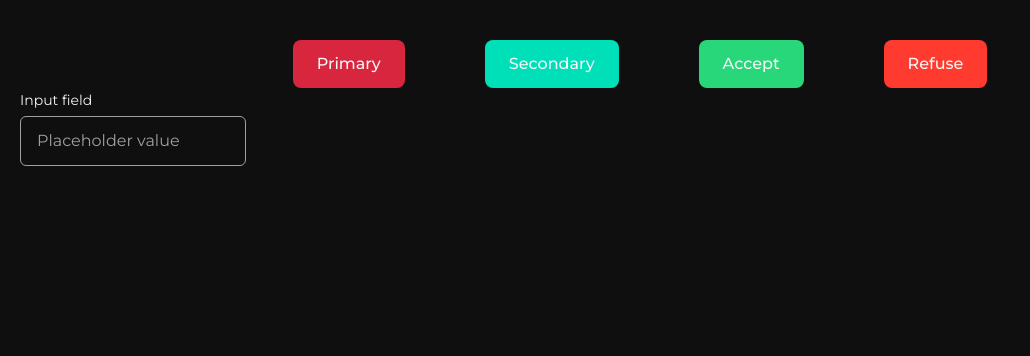
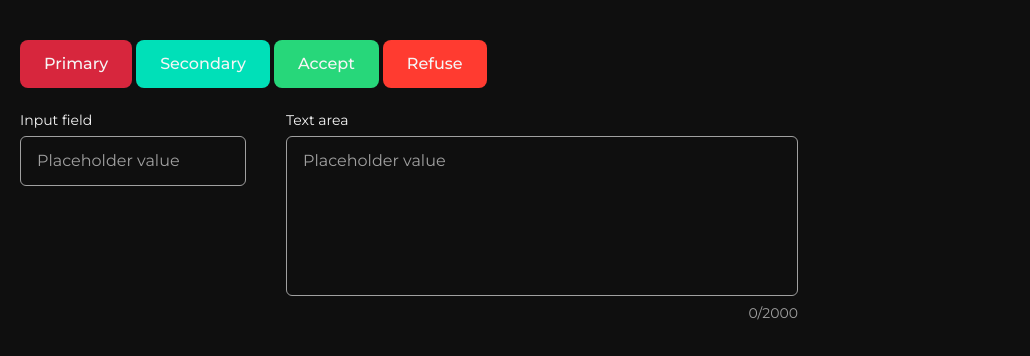
Before and after one commit to gregoirelebas/FightConnect-frontend, a Next.js app: page /toolkit in a window 1280 px wide. Shown: the top 356 px of the page, without its empty margins (0-1030 px from the left). Built offline with nearby package versions, Linux system fonts and the light colour scheme.

Commit message:
Created a TextArea component.

```diff
--- a/app/...components/Input.tsx
+++ b/app/...components/Input.tsx
@@ -21,9 +21,7 @@ export default function Input(props: InputProps) {
         <span className="text-sm">{props.label}</span>
       </div>
       <input
-        className={`${
-          props.className ? props.className : ''
-        } bg-background border text-md border-grey mt-1 px-4 py-3 rounded-md focus:outline-none focus:border-accent focus:ring-1 focus:ring-accent transition-all placeholder:text-grey`}
+        className={`${props.className ? props.className : ''} input`}
         placeholder={props.placeholder}
         value={props.value}
         type={props.type ? props.type : 'text'}
--- /dev/null
+++ b/app/...components/TextArea.tsx
@@ -0,0 +1,30 @@
+interface TextAreaProps {
+  label: string;
+  placeholder: string;
+  className?: string;
+  type?: string;
+  value: string | undefined;
+  onChange: (value: string) => void;
+}
+
+export default function TextArea(props: TextAreaProps) {
+  return (
+    <div className="flex-col items-center">
+      <div>
+        <span className="text-sm">{props.label}</span>
+      </div>
+      <div>
+        <textarea
+          className={`${props.className ? props.className : ''} input w-lg h-40 resize-none`}
+          placeholder={props.placeholder}
+          value={props.value}
+          maxLength={2000}
+          onChange={(e) => props.onChange(e.target.value)}
+        />
+        <div className="flex justify-end">
+          <span className="text-grey text-sm">{props.value?.length}/2000</span>
+        </div>
+      </div>
+    </div>
+  );
+}
--- a/app/globals.css
+++ b/app/globals.css
@@ -32,3 +32,22 @@ body {
 
   font-family: var(--font-montserrat);
 }
+
+@layer components {
+  .input {
+    @apply bg-background
+    text-base
+    border
+    border-grey
+    mt-1
+    px-4
+    py-3
+    rounded-md
+    focus:outline-none
+    focus:border-accent
+    focus:ring-1
+    focus:ring-accent
+    transition-all
+    placeholder:text-grey;
+  }
+}
--- a/app/toolkit/page.tsx
+++ b/app/toolkit/page.tsx
@@ -3,33 +3,37 @@
 import { useState } from 'react';
 import Button, { ButtonVariant } from '../...components/Button';
 import Input from '../...components/Input';
+import TextArea from '../...components/TextArea';
 
 export default function Toolkit() {
   const [inputValue, setInputValue] = useState<string>('');
+  const [textAreaValue, setTextAreaValue] = useState<string>('');
 
-  const handleInputChange = (value: string) => {
-    setInputValue(value);
-  };
-
-  const handleEnter = () => {
+  const handleValidate = () => {
     console.log('Enter!');
   };
 
   return (
     <div className="flex-col mt-10 gap-y-2">
-      <div className="flex justify-center gap-20">
+      <div className="flex m-5 gap-1">
         <Button className="w-[400]">Primary</Button>
         <Button variant={ButtonVariant.Secondary}>Secondary</Button>
         <Button variant={ButtonVariant.Accept}>Accept</Button>
         <Button variant={ButtonVariant.Refuse}>Refuse</Button>
       </div>
-      <div className="ml-5">
+      <div className="flex m-5 gap-10">
         <Input
           label="Input field"
           placeholder="Placeholder value"
           value={inputValue}
-          onChange={handleInputChange}
-          onValidate={handleEnter}
+          onChange={setInputValue}
+          onValidate={handleValidate}
+        />
+        <TextArea
+          label="Text area"
+          placeholder="Placeholder value"
+          value={textAreaValue}
+          onChange={setTextAreaValue}
         />
       </div>
     </div>
```
